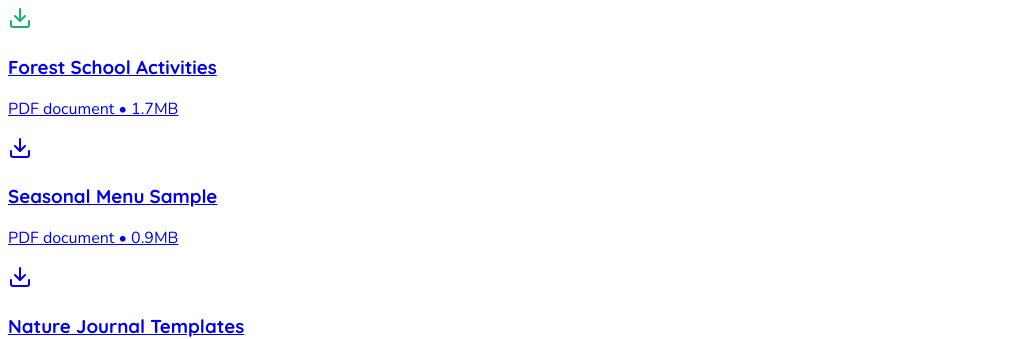
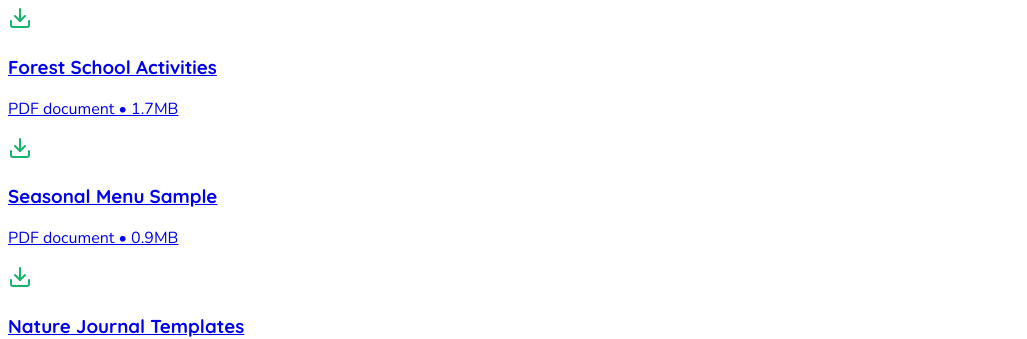
Before and after one commit to JVDTS/NurseryWebsite, a React (Vite) app in the folder client/: page /nurseries/hounslow in a window 1280 px wide. Shown: the part 5460-5799 px from the top of the page, without its empty margins (0-1027 px from the left). Built offline with nearby package versions, Linux system fonts and the light colour scheme.

Commit message:
Update Hounslow nursery page styling
Replit-Commit-Author: Agent
Replit-Commit-Session-Id: ad33421b-dffe-4397-a24f-f93264215bcc
Replit-Commit-Screenshot-Url: https://storage.googleapis.com/screenshot-production-us-central1/b03579ed-b620-4aa2-90f8-2b11ec0b3ef7/a03daf7e-b9ce-45c4-94d5-eb5b74e45005.jpg

```diff
--- a/client/src/pages/nurseries/Hounslow.tsx
+++ b/client/src/pages/nurseries/Hounslow.tsx
@@ -134,8 +134,8 @@ export default function HounslowNursery() {
             </a>
 
             <a href="#" className="flex items-center p-6 bg-white rounded-xl shadow-md hover:shadow-lg transition-shadow">
-              <div className="bg-primary/10 p-3 rounded-full mr-4">
-                <Download className="text-primary w-6 h-6" />
+              <div className="bg-hounslow/10 p-3 rounded-full mr-4">
+                <Download className="text-hounslow w-6 h-6" />
               </div>
               <div>
                 <h3 className="font-heading font-medium text-lg">Seasonal Menu Sample</h3>
@@ -144,8 +144,8 @@ export default function HounslowNursery() {
             </a>
 
             <a href="#" className="flex items-center p-6 bg-white rounded-xl shadow-md hover:shadow-lg transition-shadow">
-              <div className="bg-primary/10 p-3 rounded-full mr-4">
-                <Download className="text-primary w-6 h-6" />
+              <div className="bg-hounslow/10 p-3 rounded-full mr-4">
+                <Download className="text-hounslow w-6 h-6" />
               </div>
               <div>
                 <h3 className="font-heading font-medium text-lg">Nature Journal Templates</h3>
```
